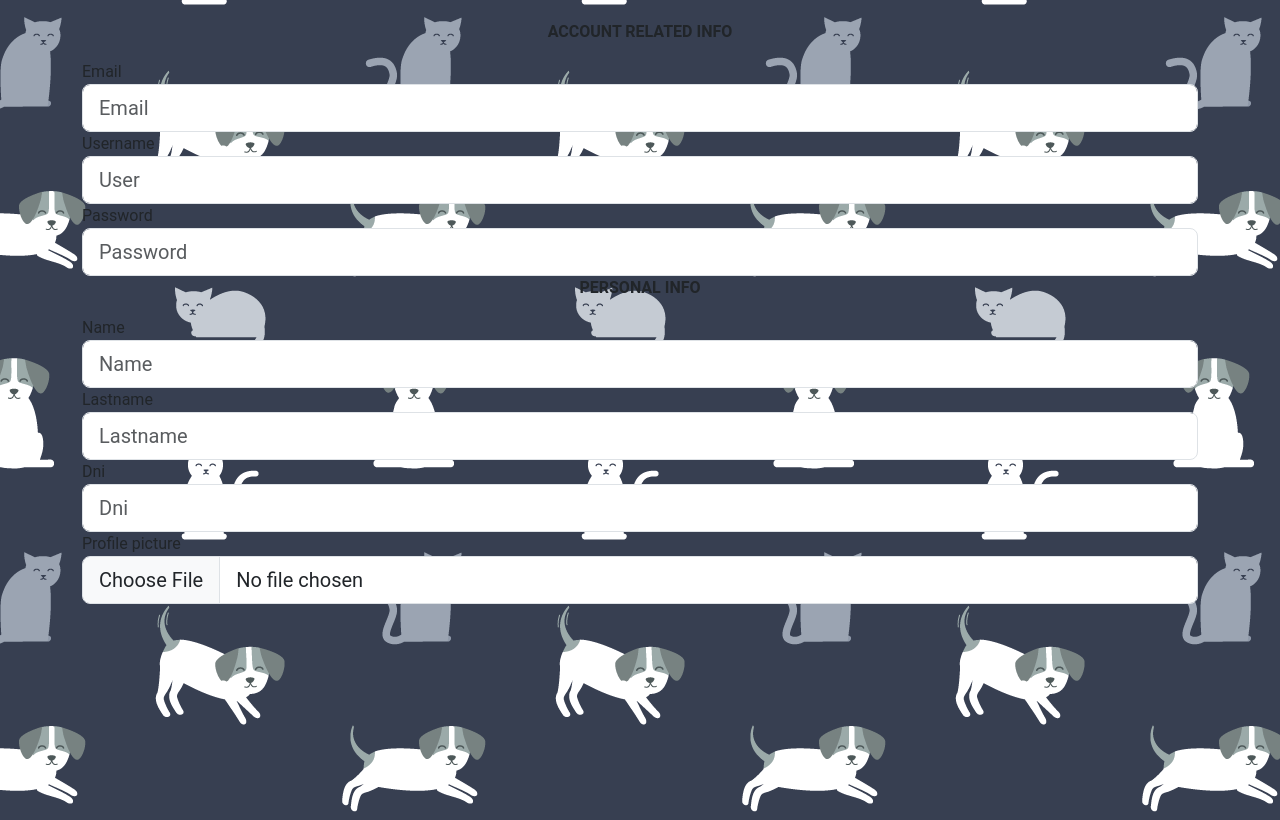
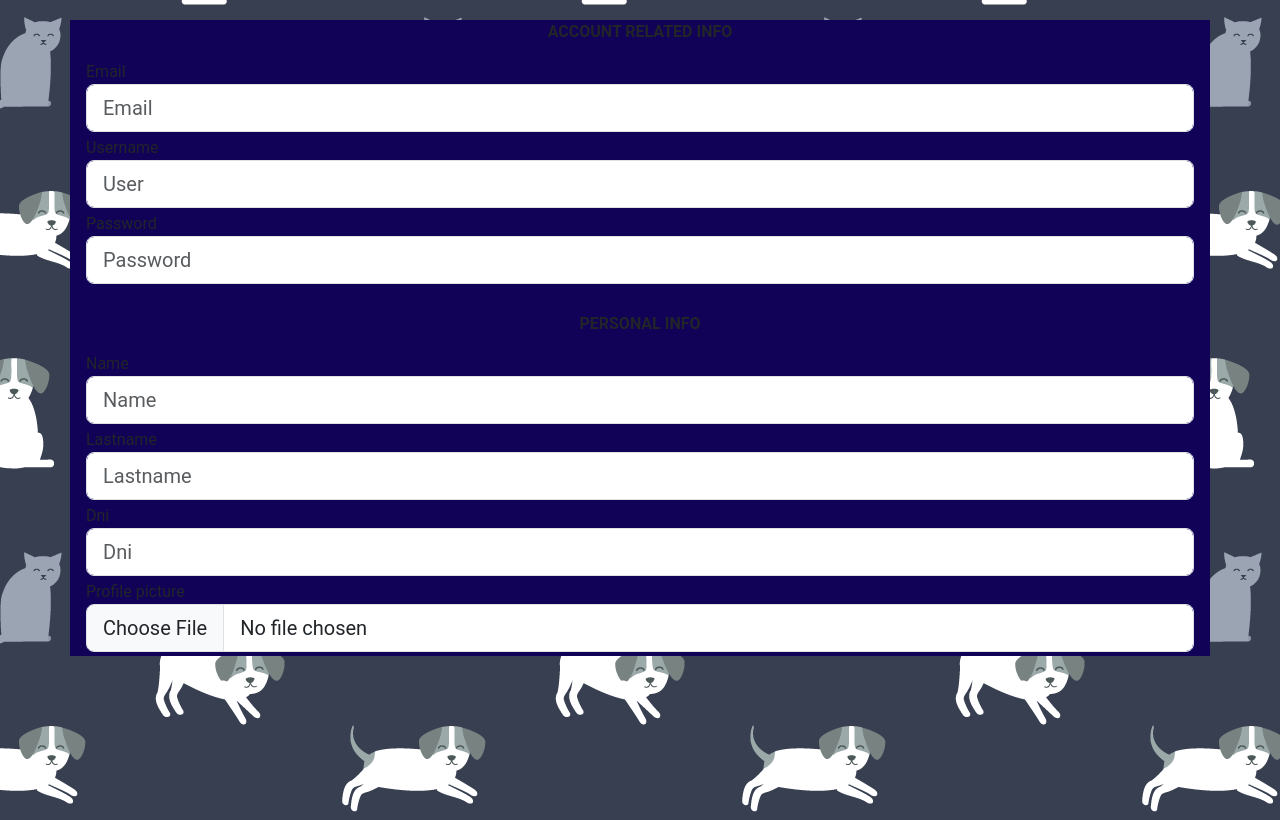
Before and after one commit to Npalummieri/PetHeroDef, a PHP site: template Views/register.php in a window 1280 px wide. Run offline with PHP 8.4, Linux system fonts and the light colour scheme; the template is opened without the code that fills it, so the values that code supplies are empty; some libraries are stand-ins or nearby versions.

Commit message:
viewstyle changed

```diff
--- a/Views/register.php
+++ b/Views/register.php
@@ -1,35 +1,35 @@
-<div class="container">
-  <div class="row justify-content-center mt-3">
+<div class="container" style="background-color: #110257;">
+  <div class="row justify-content-center mt-3 " >
     <div class="row-lg-6">
-      <p class="text-center"><strong>ACCOUNT RELATED INFO</strong></p>
-      <div class="form-group">
+      <p class="text-center mt-lg-0 mt-3"><strong>ACCOUNT RELATED INFO</strong></p>
+      <div class="form-group m-1">
         <label for="email">Email</label>
         <input type="email" name="email" id="email" class="form-control form-control-lg" placeholder="Email" maxlength="30" required>
       </div>
-      <div class="form-group">
+      <div class="form-group m-1">
         <label for="username">Username</label>
         <input type="text" name="username" id="username" class="form-control form-control-lg" placeholder="User" maxlength="12" required>
       </div>
-      <div class="form-group">
+      <div class="form-group m-1">
         <label for="password">Password</label>
         <input type="password" name="password" id="password" class="form-control form-control-lg" placeholder="Password" minlength="8" maxlength="15" required>
       </div>
     </div>
     <div class="row-lg-6">
-      <p class="text-center mt-lg-0 mt-3"><strong>PERSONAL INFO</strong></p>
-      <div class="form-group">
+      <p class="text-center mt-4"><strong>PERSONAL INFO</strong></p>
+      <div class="form-group m-1">
         <label for="name">Name</label>
         <input type="text" name="name" id="name" class="form-control form-control-lg" placeholder="Name" maxlength="20" required>
       </div>
-      <div class="form-group">
+      <div class="form-group m-1">
         <label for="lastname">Lastname</label>
         <input type="text" name="lastname" id="lastname" class="form-control form-control-lg" placeholder="Lastname" maxlength="20" required>
       </div>
-      <div class="form-group">
+      <div class="form-group m-1">
         <label for="dni">Dni</label>
         <input type="number" name="dni" id="dni" class="form-control form-control-lg" placeholder="Dni" min="8000000" required>
       </div>
-      <div class="form-group">
+      <div class="form-group m-1">
         <label for="pfp">Profile picture</label>
         <input type="file" name="pfp" id="pfp" class="form-control form-control-lg" placeholder="Profile picture">
       </div>
```
